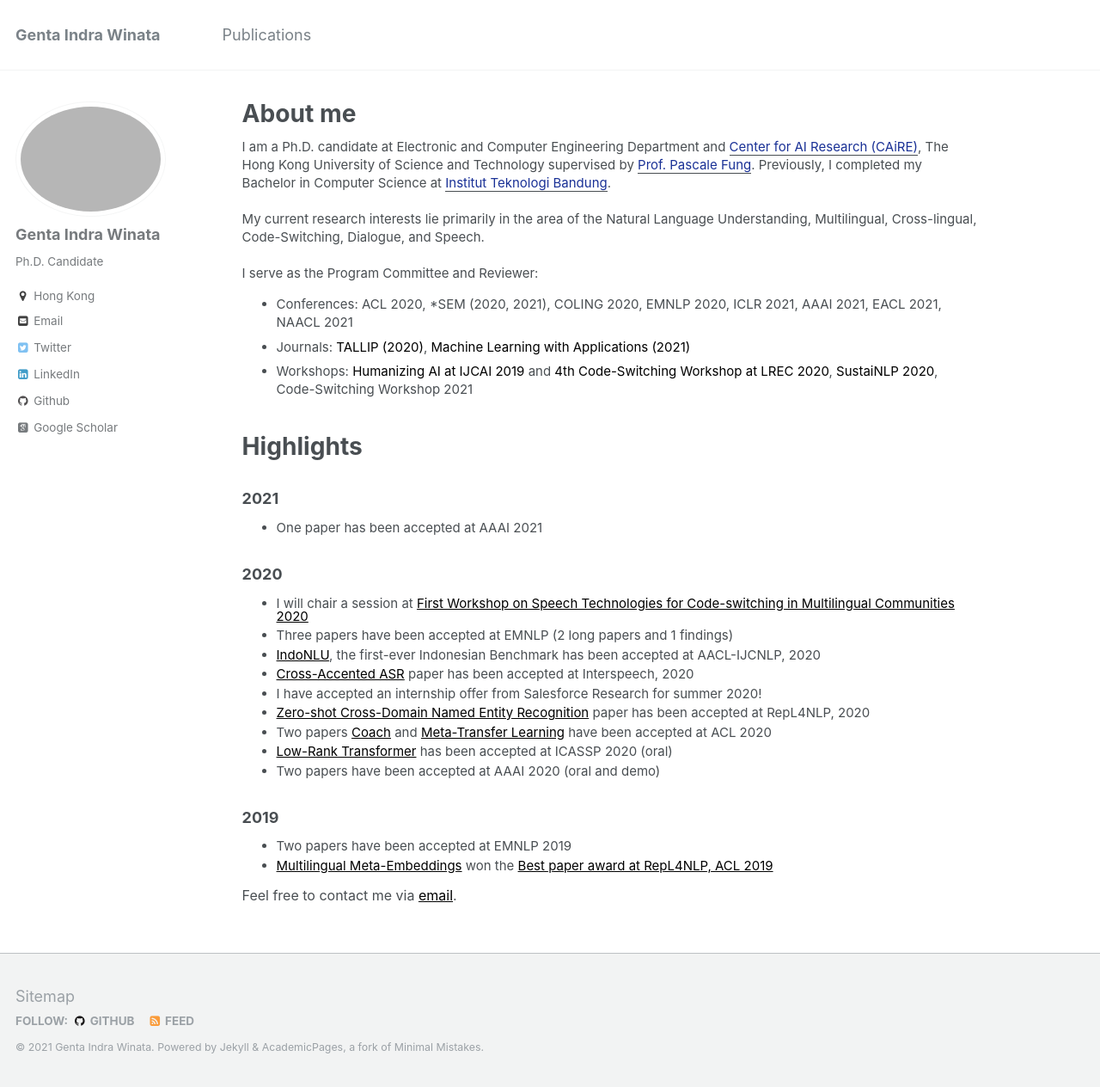
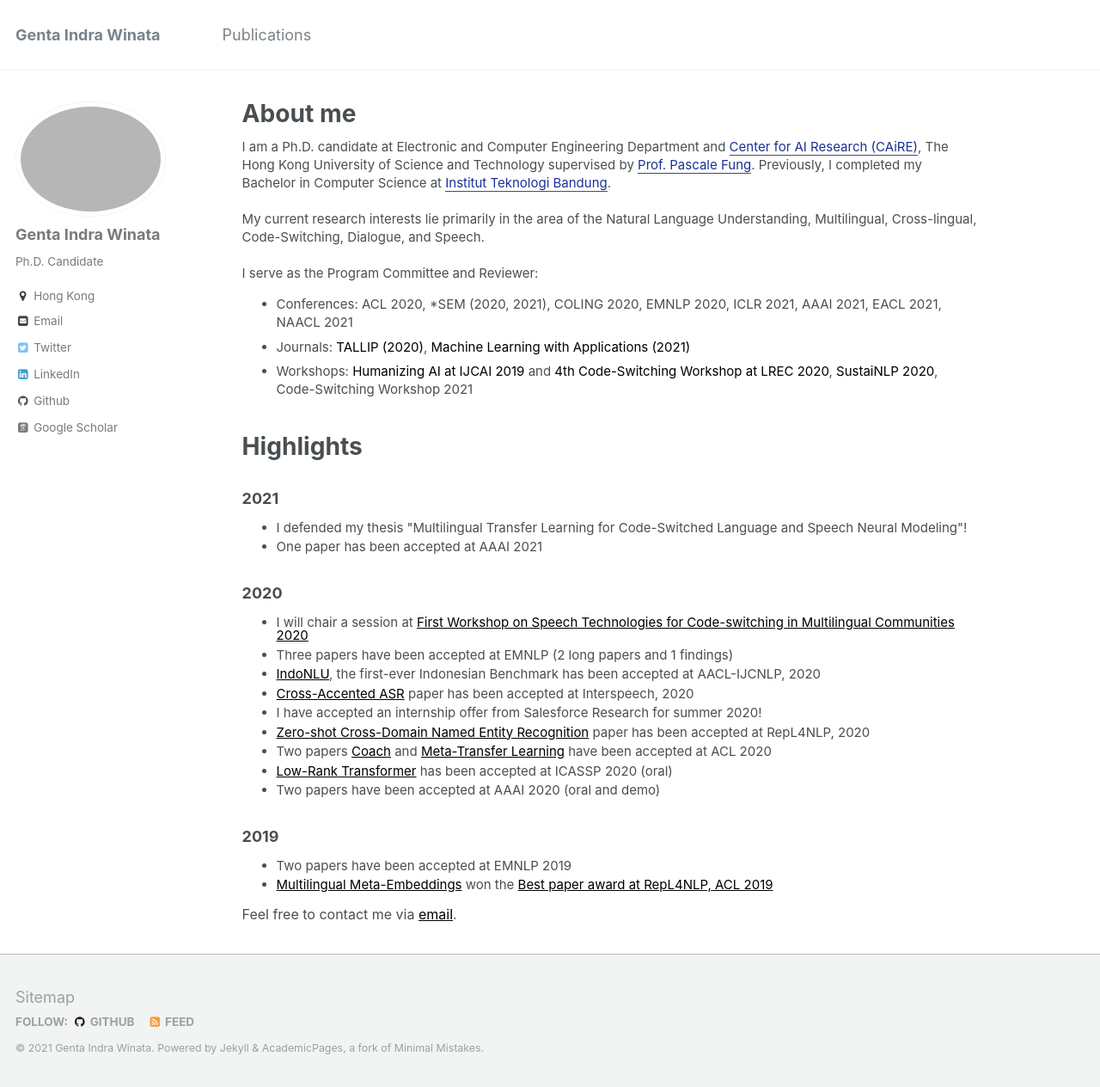
Before and after one commit to gentaiscool/gentaiscool.github.io, a Jekyll site: the page built from _pages/about.md, in a window 1280 px wide and 1264 px high. Shown: the whole window at 86% size. Built offline with Jekyll 4.4.1, drawn with Linux system fonts in a browser that asks for light colours; some web fonts are replaced.

Commit message:
update about page

```diff
--- a/_layouts/about.html
+++ b/_layouts/about.html
@@ -79,6 +79,7 @@ layout: default
       <h1 class="page__title" itemprop="headline">Highlights</h1>
       <h3>2021</h3>
       <ul style="line-height:100%; font-size:15px">
+        <li>I defended my thesis "Multilingual Transfer Learning for Code-Switched Language and Speech Neural Modeling"!</li>
         <li>One paper has been accepted at AAAI 2021</li>
       </ul>
       <h3>2020</h3>
```
